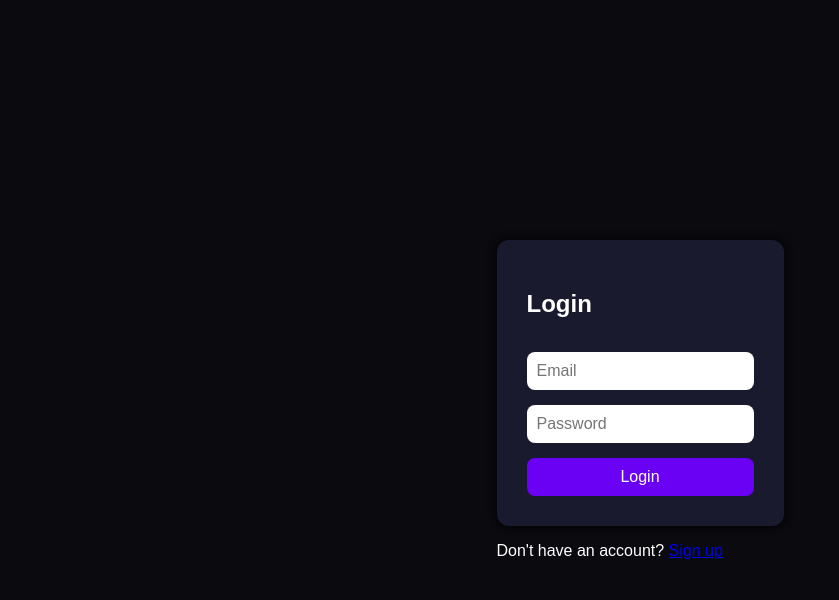
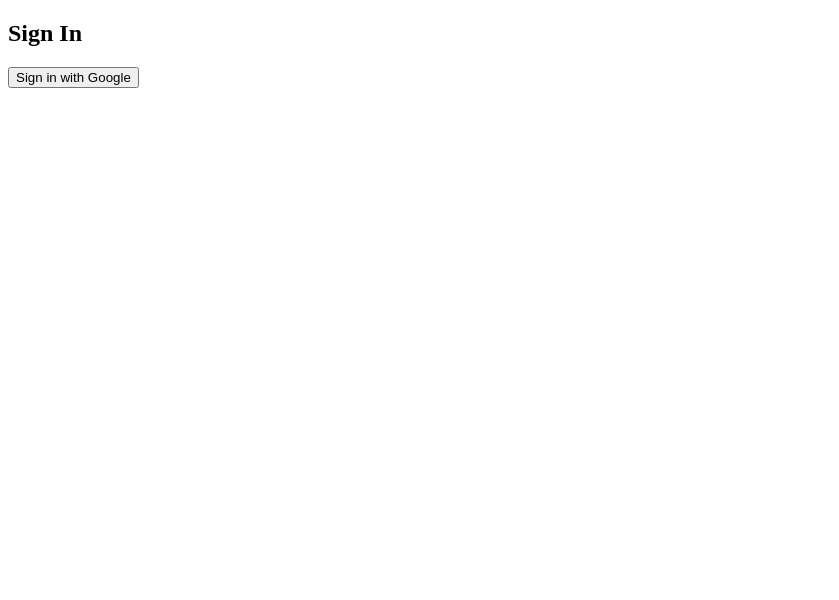
Before and after one commit to BlockmanGo-Skyblock/Trading, a plain HTML site: page index.html in a window 1280 px wide. Shown: the whole page, without its empty margins (0-839 px from the left). Drawn offline with Linux system fonts and the light colour scheme.

Commit message:
index.html

```diff
--- a/index.html
+++ b/index.html
@@ -1,21 +1,16 @@
-<!-- index.html -->
 <!DOCTYPE html>
 <html lang="en">
 <head>
-  <meta charset="UTF-8" />
+  <meta charset="UTF-8">
+  <meta name="viewport" content="width=device-width, initial-scale=1.0">
   <title>Login</title>
-  <link rel="stylesheet" href="style.css" />
+  <script type="module" src="signup.js"></script>
 </head>
 <body>
-  <div class="container">
-    <form id="login-form" class="form-card">
-      <h2>Login</h2>
-      <input type="email" id="login-email" placeholder="Email" required />
-      <input type="password" id="login-password" placeholder="Password" required />
-      <button type="submit">Login</button>
-    </form>
-    <p>Don't have an account? <a href="signup.html">Sign up</a></p>
-  </div>
-  <script type="module" src="script.js"></script>
+  <h2>Sign In</h2>
+
+  <!-- Google Sign-In button -->
+  <button id="google-signin-btn">Sign in with Google</button>
+
 </body>
 </html>
```
